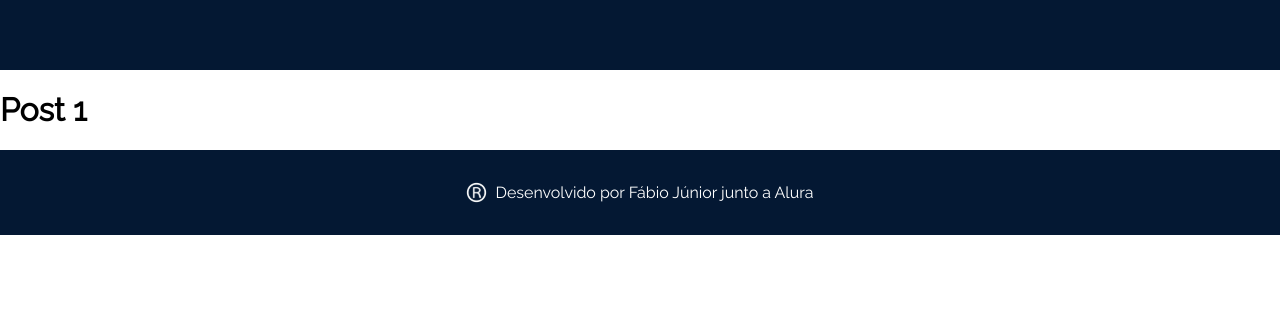
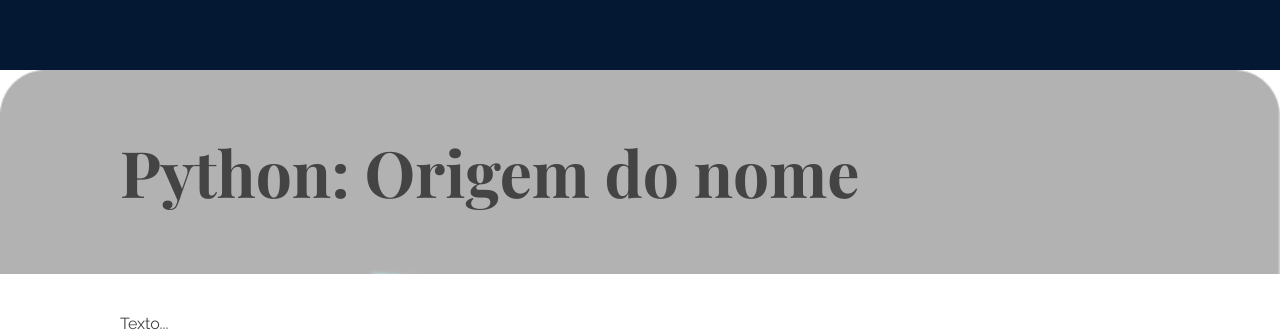
Before and after one commit to fabiosimplis/ola_mundo_react_router, a React (Vite) app: page /posts/1 in a window 1280 px wide. Shown: the part 596-927 px from the top of the page. Before the commit the page ends 831 px from the top, so only its background shows below. Built offline with nearby package versions, Linux system fonts and the light colour scheme.

Commit message:
add dinamizando os dados do Post

```diff
--- a/src/components/Post/index.jsx
+++ b/src/components/Post/index.jsx
@@ -1,8 +1,19 @@
 import { useParams } from "react-router-dom";
 import styles from "./Post.module.css";
+import posts from "json/posts.json";
+import PostModelo from "components/PostModelo";
 
 export default function Post() {
   const parametros = useParams();
-  console.log(parametros);
-  return <h1>Post {parametros.id}</h1>;
+  const post = posts.find((post) => {
+    return post.id === Number(parametros.id);
+  });
+  return (
+    <PostModelo
+      fotoCapa={`/assets/posts/${post.id}/capa.png`}
+      titulo={post.titulo}
+      >
+      Texto...
+    </PostModelo>
+  );
 }
--- a/src/paginas/Inicio/index.jsx
+++ b/src/paginas/Inicio/index.jsx
@@ -1,5 +1,5 @@
 import PostCard from "../../components/PostCard";
-import posts from "../../json/posts.json";
+import posts from "json/posts.json";
 import styles from "./Inicio.module.css";
 
 export default function Inicio() {
--- a/vite.config.js
+++ b/vite.config.js
@@ -9,6 +9,7 @@ export default defineConfig({
     alias: {
       assets: "/src/assets",
       components: "/src/components",
+      json: "/src/json",
       paginas: "/src/paginas",
     },
   },
```
